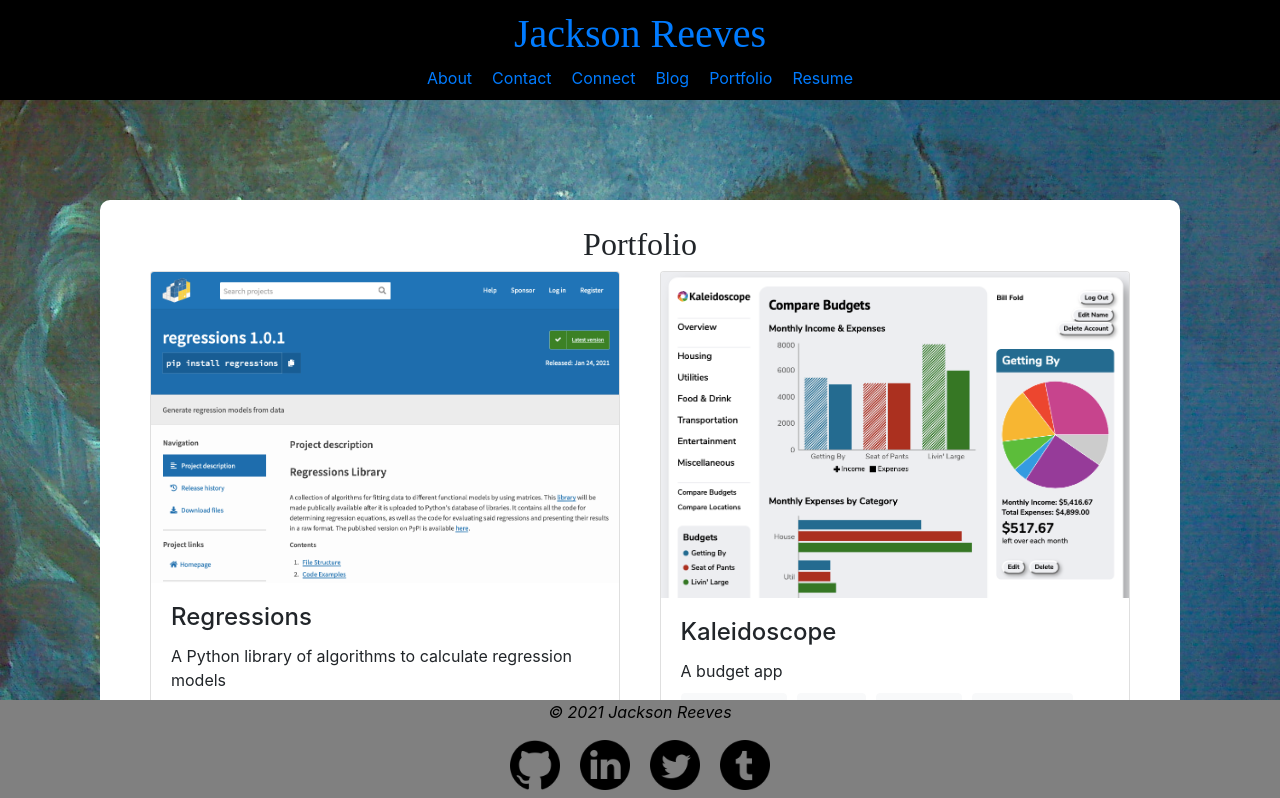
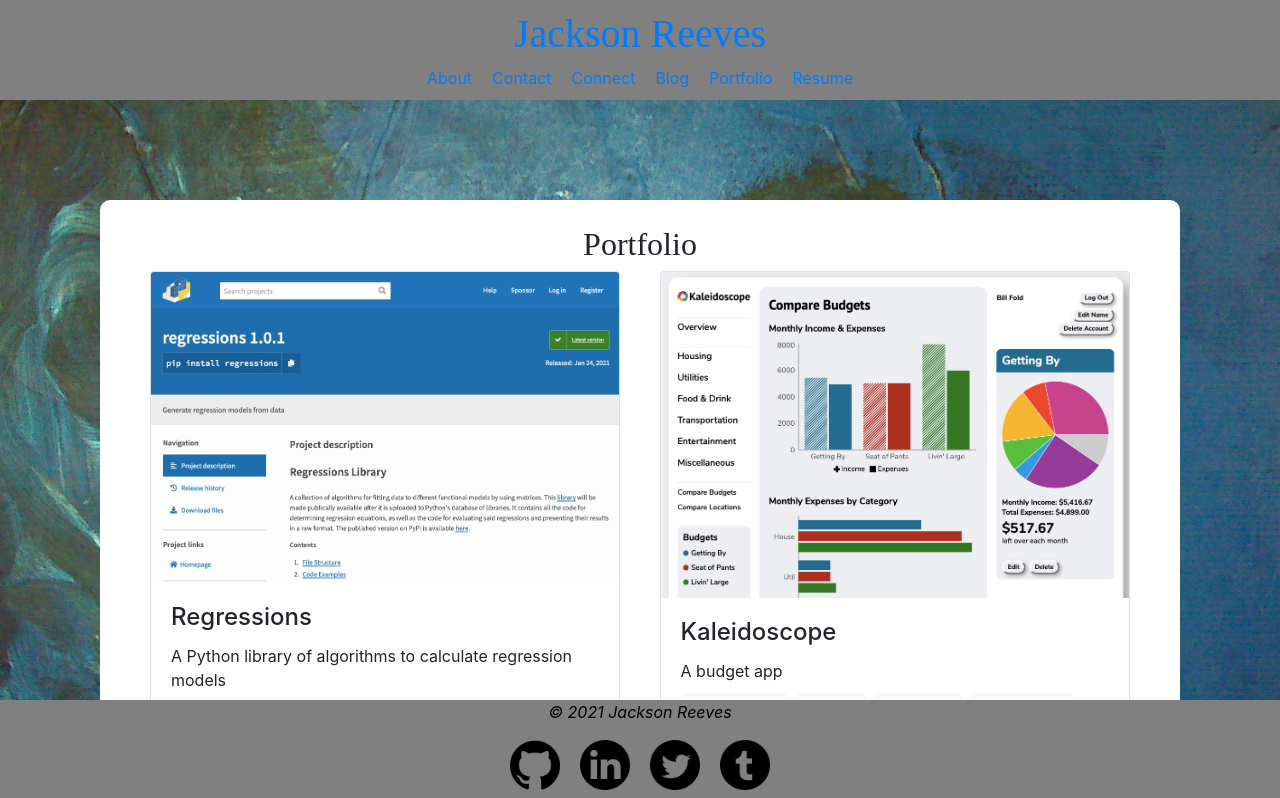
Before and after one commit to jtreeves/react-website, a React (Create React App) app: page / in a window 1280 px wide. Shown: the top 798 px of the page. Built offline with nearby package versions, Linux system fonts and the light colour scheme; no server answers; a web font is replaced by a local one.

Commit message:
[css] Adjust display

```diff
--- a/src/App.css
+++ b/src/App.css
@@ -14,8 +14,9 @@ header {
     width: 100%;
     height: 100px;
     padding: 10px;
-    background: black;
-    color: white;
+    background: gray;
+    color: black;
+    opacity: 100%;
 }
 
 footer {
@@ -29,6 +30,7 @@ footer {
     background: gray;
     color: black;
     font-style: italic;
+    opacity: 100%;
 }
 
 footer ul {
--- a/src/components/sections/Header.js
+++ b/src/components/sections/Header.js
@@ -4,7 +4,7 @@ import Navigation from './Navigation'
 function Header() {
     return (
         <header>
-            <Link to="/">
+            <Link to="/" style={{ textDecoration: 'none' }}>
                 <h1>Jackson Reeves</h1>
             </Link>
 
--- a/src/components/sections/Navigation.js
+++ b/src/components/sections/Navigation.js
@@ -4,37 +4,37 @@ function Navigation() {
     return (
         <ul className="navigation">
             <li>
-                <NavLink exact to="/about">
+                <NavLink exact to="/about" style={{ textDecoration: 'none' }}>
                     About
                 </NavLink>
             </li>
 
             <li>
-                <NavLink exact to="/contact">
+                <NavLink exact to="/contact" style={{ textDecoration: 'none' }}>
                     Contact
                 </NavLink>
             </li>
 
             <li>
-                <NavLink exact to="/connect">
+                <NavLink exact to="/connect" style={{ textDecoration: 'none' }}>
                     Connect
                 </NavLink>
             </li>
 
             <li>
-                <NavLink exact to="/blog">
+                <NavLink exact to="/blog" style={{ textDecoration: 'none' }}>
                     Blog
                 </NavLink>
             </li>
 
             <li>
-                <NavLink exact to="/portfolio">
+                <NavLink exact to="/portfolio" style={{ textDecoration: 'none' }}>
                     Portfolio
                 </NavLink>
             </li>
 
             <li>
-                <NavLink exact to="/resume">
+                <NavLink exact to="/resume" style={{ textDecoration: 'none' }}>
                     Resume
                 </NavLink>
             </li>
```
